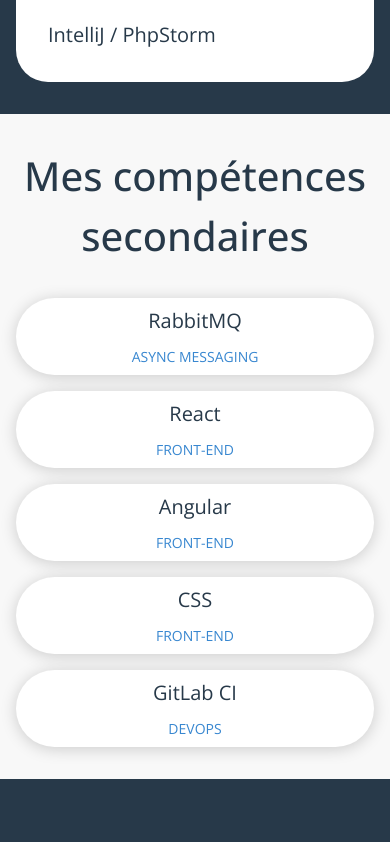
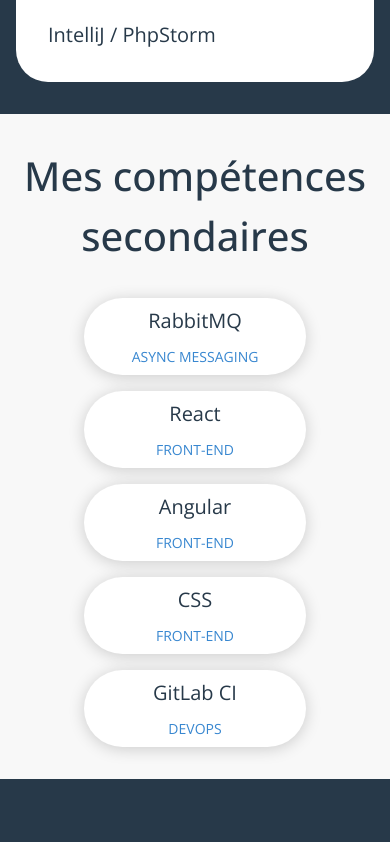
Before and after one commit to anthony-moyart/anthonymoyart.fr, a Next.js app: page / in a window 390 px wide. Shown: the part 2541-3383 px from the top of the page. Built offline with nearby package versions, Linux system fonts and the light colour scheme.

Commit message:
[Home/SecondarySkills] improve the mobile display

```diff
--- a/components/home/secondary-skills.module.scss
+++ b/components/home/secondary-skills.module.scss
@@ -30,7 +30,6 @@
 
   @include mobile {
     display: grid;
-    grid-template-columns: 1fr;
     gap: calc(#{$gutter} / 2);
   }
 
```
